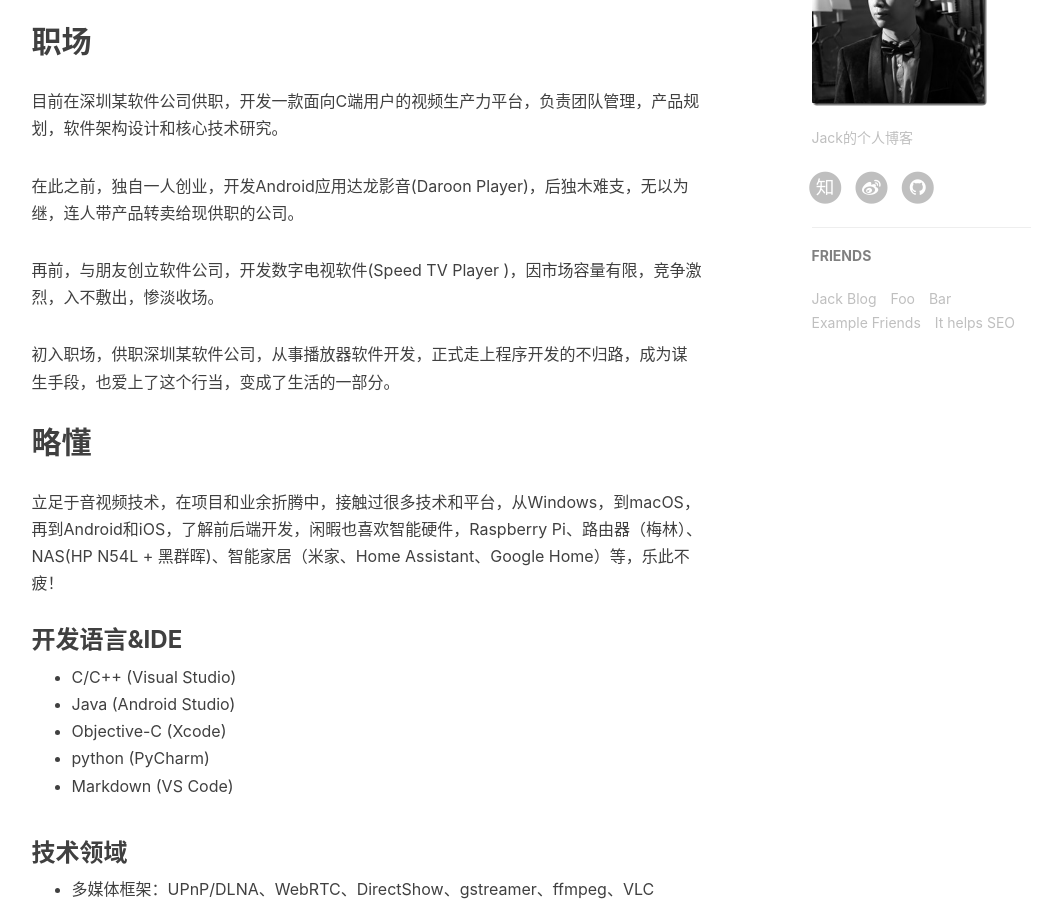
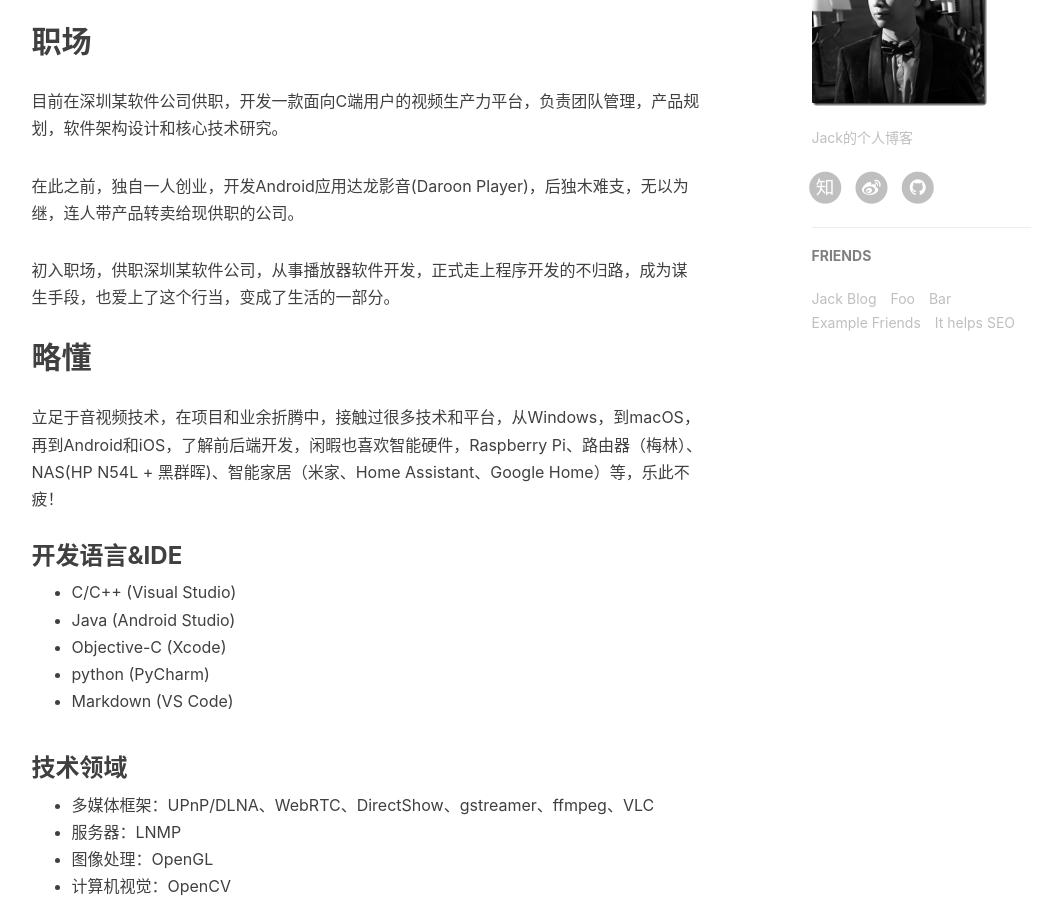
Before and after one commit to jackwuwei/jackwuwei.github.io, a Jekyll site: the page built from about.html, in a window 1280 px wide and 900 px high, scrolled down 683 px. Shown: the whole window, without its empty margins (136-1181 px from the left). Built offline with Jekyll 4.4.1, drawn with Linux system fonts in a browser that asks for light colours; nearby versions of some CDN libraries; comment, search, counter and statistics services are not loaded.

Commit message:
Change some description

```diff
--- a/about.html
+++ b/about.html
@@ -10,7 +10,7 @@
     <blockquote>
        以好奇心探索技术发展，以敬畏心对待每行代码。
     </blockquote>
-    <h2>我</h2> <p>技术宅，爱coding，爱捣腾，喜欢研究新技术！<br> 以好奇心探索技术发展，以敬畏心对待每行代码，十年如一日，坚守音视频领域，从播放器到视频编辑，从桌面端到移动端，从客户端到云端。</p> <h2>职场</h2> <p>目前在深圳某软件公司供职，开发一款面向C端用户的视频生产力平台，负责团队管理，产品规划，软件架构设计和核心技术研究。</p> <p>在此之前，独自一人创业，开发Android应用达龙影音(Daroon Player)，后独木难支，无以为继，连人带产品转卖给现供职的公司。</p> <p>再前，与朋友创立软件公司，开发数字电视软件(Speed TV Player )，因市场容量有限，竞争激烈，入不敷出，惨淡收场。</p> <p>初入职场，供职深圳某软件公司，从事播放器软件开发，正式走上程序开发的不归路，成为谋生手段，也爱上了这个行当，变成了生活的一部分。</p> <h2>略懂</h2> <p>立足于音视频技术，在项目和业余折腾中，接触过很多技术和平台，从Windows，到macOS，再到Android和iOS，了解前后端开发，闲暇也喜欢智能硬件，Raspberry Pi、路由器（梅林）、NAS(HP N54L + 黑群晖)、智能家居（米家、Home Assistant、Google Home）等，乐此不疲！</p> <h3>开发语言&amp;IDE</h3> <ul> <li>C/C++ (Visual Studio) </li> <li>Java (Android Studio) </li> <li>Objective-C (Xcode) </li> <li>python (PyCharm)  </li><li>Markdown (VS Code)</li></ul> <h3>技术领域</h3> <ul>  <li>多媒体框架：UPnP/DLNA、WebRTC、DirectShow、gstreamer、ffmpeg、VLC</li> <li>服务器：LNMP  </li><li>图像处理：OpenGL </li><li>计算机视觉：OpenCV </li> <li>深度学习：Tensorflow </li></ul> <h2>梦想</h2> <p>马云说过，“梦想还是要有的，万一实现了呢？”，梦想是变化的，儿时的梦想是学会游泳和有台自行车，读书时的梦想是考高分，大学毕业时的梦想是找份开发的工作。当一个梦想的实现，就是另外一个梦想的开始，不能太现实，也不能太遥不可及，更不能没有。太现实的梦想容易实现，物质且功利；太遥不可及的梦想只能是幻想，永远也实现不了；而没有梦想的人与咸鱼没有差别。我的梦想很简单，做一款真正牛逼的产品！</p> <h2>联系方式</h2> <p>欢迎交流，jackwu8203艾特gmail点com</p>
+    <h2>我</h2> <p>技术宅，爱coding，爱捣腾，喜欢研究新技术！<br> 以好奇心探索技术发展，以敬畏心对待每行代码，十年如一日，坚守音视频领域，从播放器到视频编辑，从桌面端到移动端，从客户端到云端。</p> <h2>职场</h2> <p>目前在深圳某软件公司供职，开发一款面向C端用户的视频生产力平台，负责团队管理，产品规划，软件架构设计和核心技术研究。</p> <p>在此之前，独自一人创业，开发Android应用达龙影音(Daroon Player)，后独木难支，无以为继，连人带产品转卖给现供职的公司。</p> <p>初入职场，供职深圳某软件公司，从事播放器软件开发，正式走上程序开发的不归路，成为谋生手段，也爱上了这个行当，变成了生活的一部分。</p> <h2>略懂</h2> <p>立足于音视频技术，在项目和业余折腾中，接触过很多技术和平台，从Windows，到macOS，再到Android和iOS，了解前后端开发，闲暇也喜欢智能硬件，Raspberry Pi、路由器（梅林）、NAS(HP N54L + 黑群晖)、智能家居（米家、Home Assistant、Google Home）等，乐此不疲！</p> <h3>开发语言&amp;IDE</h3> <ul> <li>C/C++ (Visual Studio) </li> <li>Java (Android Studio) </li> <li>Objective-C (Xcode) </li> <li>python (PyCharm)  </li><li>Markdown (VS Code)</li></ul> <h3>技术领域</h3> <ul>  <li>多媒体框架：UPnP/DLNA、WebRTC、DirectShow、gstreamer、ffmpeg、VLC</li> <li>服务器：LNMP  </li><li>图像处理：OpenGL </li><li>计算机视觉：OpenCV </li> <li>深度学习：Tensorflow </li></ul> <h2>梦想</h2> <p>马云说过，“梦想还是要有的，万一实现了呢？”，梦想是变化的，儿时的梦想是学会游泳和有台自行车，读书时的梦想是考高分，大学毕业时的梦想是找份开发的工作。当一个梦想的实现，就是另外一个梦想的开始，不能太现实，也不能太遥不可及，更不能没有。太现实的梦想容易实现，物质且功利；太遥不可及的梦想只能是幻想，永远也实现不了；而没有梦想的人与咸鱼没有差别。我的梦想很简单，做一款真正牛逼的产品！</p> <h2>联系方式</h2> <p>欢迎交流，jackwu8203艾特gmail点com</p>
 
 </div>
 
```
